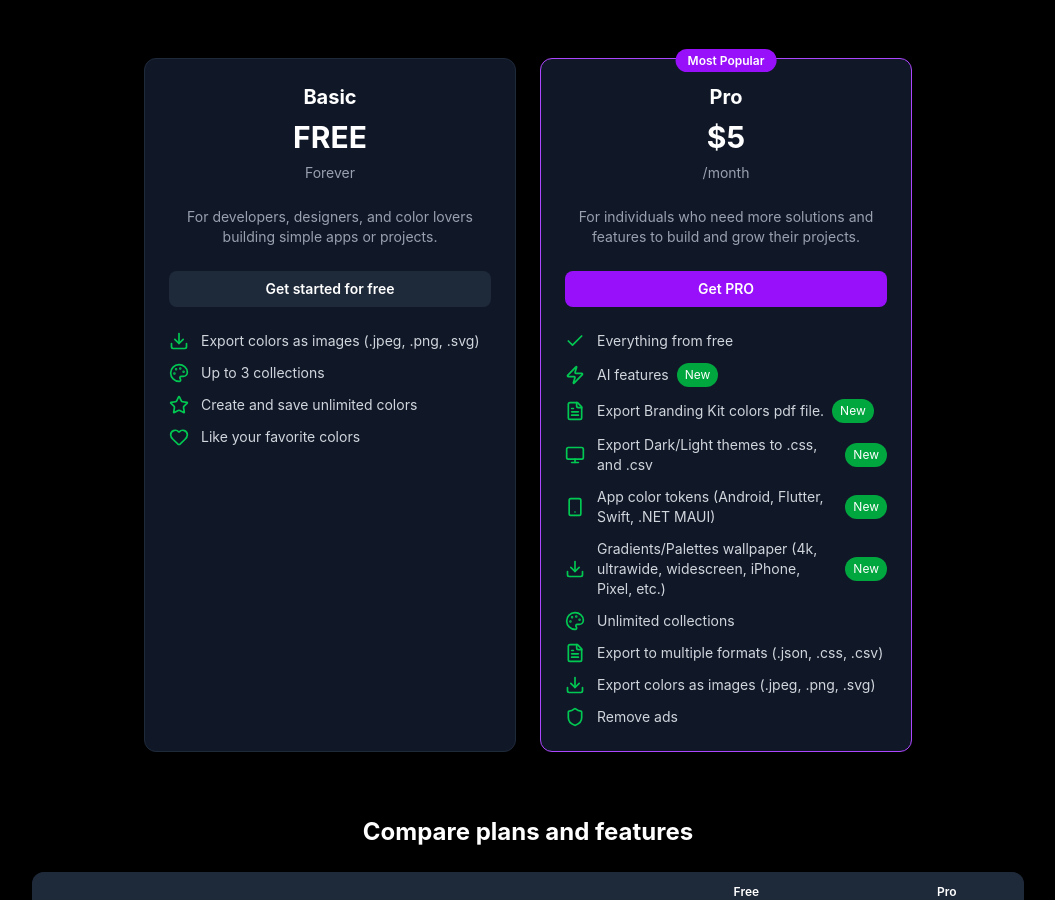
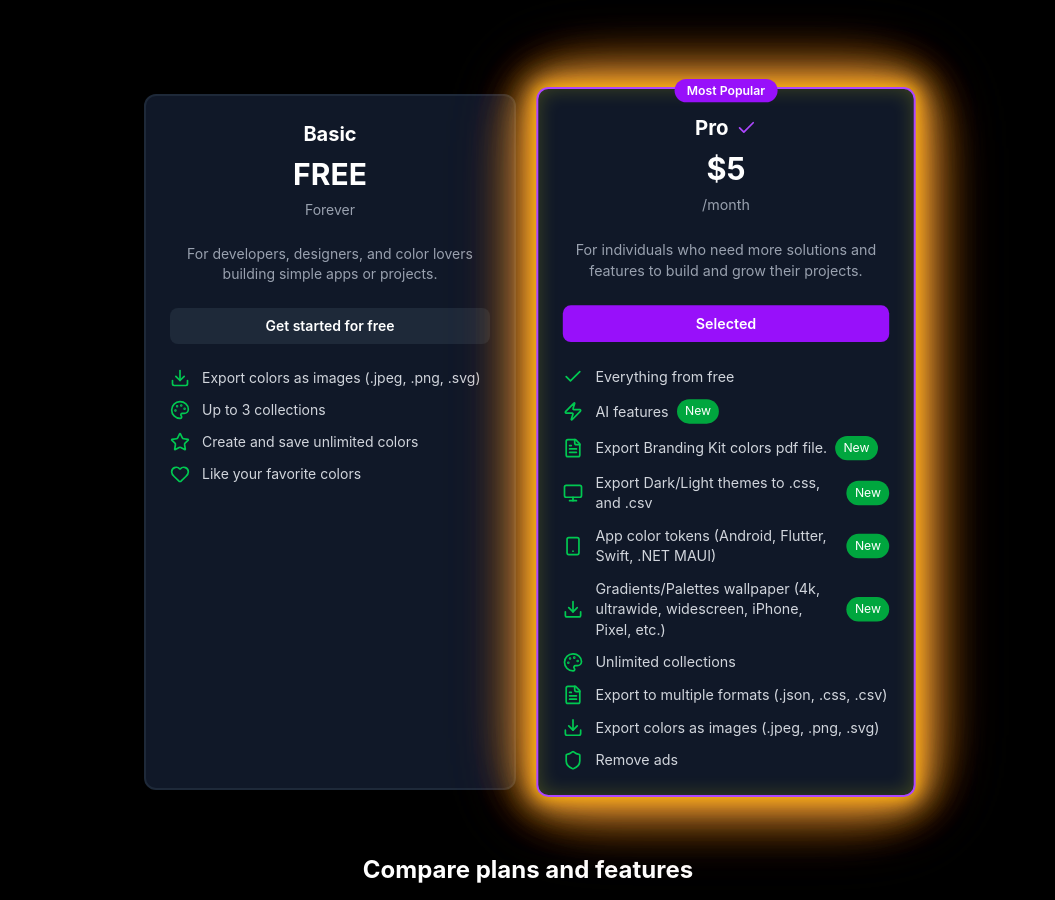
Before and after one commit to toochinos/gradient, a Next.js app: page /upgrade in a window 1280 px wide. Shown: the part 243-1143 px from the top of the page, without its empty margins (112-1167 px from the left). Built offline with nearby package versions, Linux system fonts and the light colour scheme.

Commit message:
Update SaaS with new features

```diff
--- a/src/app/upgrade/page.tsx
+++ b/src/app/upgrade/page.tsx
@@ -6,6 +6,7 @@ import Link from 'next/link';
 
 export default function UpgradePage() {
   const [isYearly, setIsYearly] = useState(false);
+  const [selectedPlan, setSelectedPlan] = useState<'free' | 'pro'>('pro');
 
   const features = useMemo(() => [
     { icon: <Download className="w-5 h-5" />, text: "Export colors as images (.jpeg, .png, .svg)" },
@@ -62,9 +63,16 @@ export default function UpgradePage() {
           <h1 className="text-3xl font-bold text-white mb-4">
             Simple pricing, start for free and upgrade anytime.
           </h1>
-          <p className="text-lg text-gray-400 mb-6">
+          <p className="text-lg text-gray-400 mb-4">
             Get access to all the new features of Gradient Master. Cancel anytime. Price in USD.
           </p>
+          <div className="mb-6">
+            <p className="text-sm text-gray-300">
+              Currently selected: <span className="font-semibold text-purple-400">
+                {selectedPlan === 'free' ? 'Free Plan' : 'Pro Plan'}
+              </span>
+            </p>
+          </div>
 
           {/* Toggle */}
           <div className="flex items-center justify-center space-x-4 mb-8">
@@ -72,7 +80,10 @@ export default function UpgradePage() {
               Monthly
             </span>
             <button
-              onClick={() => setIsYearly(!isYearly)}
+              onClick={() => {
+                setIsYearly(!isYearly);
+                setSelectedPlan('pro');
+              }}
               className={`relative inline-flex h-5 w-9 items-center rounded-full transition-colors ${
                 isYearly ? 'bg-purple-600' : 'bg-gray-600'
               }`}
@@ -95,9 +106,46 @@ export default function UpgradePage() {
         <div className="max-w-5xl mx-auto px-4">
           <div className="grid md:grid-cols-2 gap-6 max-w-3xl mx-auto">
             {/* Basic Plan */}
-            <div className="bg-gray-900 rounded-xl shadow-lg p-6 border border-gray-800">
+            <div
+              className={`bg-gray-900 rounded-xl shadow-lg p-6 border-2 cursor-pointer transition-all ${
+                selectedPlan === 'free'
+                  ? 'border-purple-500'
+                  : 'border-gray-800 hover:border-gray-600'
+              }`}
+              style={selectedPlan === 'free' ? {
+                boxShadow: `
+                  0 0 15px rgba(255, 255, 0, 0.7),
+                  0 0 20px rgba(255, 0, 0, 0.6),
+                  0 0 25px rgba(255, 255, 0, 0.6),
+                  0 0 30px rgba(147, 51, 234, 0.5),
+                  0 0 35px rgba(255, 255, 0, 0.5),
+                  0 0 40px rgba(255, 255, 0, 0.4),
+                  0 0 45px rgba(255, 0, 0, 0.3),
+                  0 0 50px rgba(255, 255, 0, 0.3),
+                  0 0 55px rgba(255, 0, 0, 0.3),
+                  0 0 60px rgba(147, 51, 234, 0.3),
+                  0 0 65px rgba(255, 255, 0, 0.3),
+                  0 0 70px rgba(255, 255, 0, 0.2),
+                  0 0 75px rgba(255, 0, 0, 0.2),
+                  0 0 80px rgba(255, 255, 0, 0.2),
+                  0 0 85px rgba(255, 0, 0, 0.2),
+                  0 0 90px rgba(147, 51, 234, 0.2),
+                  0 0 95px rgba(255, 255, 0, 0.2),
+                  0 0 100px rgba(255, 255, 0, 0.1),
+                  inset 0 0 20px rgba(255, 255, 0, 0.2)
+                `,
+                filter: 'blur(0.5px)',
+                transform: 'scale(1.02)'
+              } : {}}
+              onClick={() => setSelectedPlan('free')}
+            >
               <div className="text-center mb-6">
-                <h3 className="text-xl font-bold text-white mb-2">Basic</h3>
+                <div className="flex items-center justify-center mb-2">
+                  <h3 className="text-xl font-bold text-white">Basic</h3>
+                  {selectedPlan === 'free' && (
+                    <Check className="w-5 h-5 text-purple-500 ml-2" />
+                  )}
+                </div>
                 <div className="text-3xl font-bold text-white mb-2">FREE</div>
                 <div className="text-gray-400 text-sm">Forever</div>
               </div>
@@ -106,8 +154,18 @@ export default function UpgradePage() {
                 For developers, designers, and color lovers building simple apps or projects.
               </p>
 
-              <button className="w-full bg-gray-800 text-white py-2 rounded-lg font-semibold hover:bg-gray-700 transition-colors mb-6 text-sm">
-                Get started for free
+              <button
+                className={`w-full py-2 rounded-lg font-semibold transition-colors mb-6 text-sm ${
+                  selectedPlan === 'free'
+                    ? 'bg-purple-600 text-white hover:bg-purple-700'
+                    : 'bg-gray-800 text-white hover:bg-gray-700'
+                }`}
+                onClick={(e) => {
+                  e.stopPropagation();
+                  setSelectedPlan('free');
+                }}
+              >
+                {selectedPlan === 'free' ? 'Selected' : 'Get started for free'}
               </button>
 
               <div className="space-y-3">
@@ -121,7 +179,39 @@ export default function UpgradePage() {
             </div>
 
             {/* Pro Plan */}
-            <div className="bg-gray-900 rounded-xl shadow-lg p-6 border border-purple-500 relative">
+            <div
+              className={`bg-gray-900 rounded-xl shadow-lg p-6 border-2 relative cursor-pointer transition-all ${
+                selectedPlan === 'pro'
+                  ? 'border-purple-500'
+                  : 'border-gray-800 hover:border-gray-600'
+              }`}
+              style={selectedPlan === 'pro' ? {
+                boxShadow: `
+                  0 0 15px rgba(255, 255, 0, 0.7),
+                  0 0 20px rgba(255, 0, 0, 0.6),
+                  0 0 25px rgba(255, 255, 0, 0.6),
+                  0 0 30px rgba(147, 51, 234, 0.5),
+                  0 0 35px rgba(255, 255, 0, 0.5),
+                  0 0 40px rgba(255, 255, 0, 0.4),
+                  0 0 45px rgba(255, 0, 0, 0.3),
+                  0 0 50px rgba(255, 255, 0, 0.3),
+                  0 0 55px rgba(255, 0, 0, 0.3),
+                  0 0 60px rgba(147, 51, 234, 0.3),
+                  0 0 65px rgba(255, 255, 0, 0.3),
+                  0 0 70px rgba(255, 255, 0, 0.2),
+                  0 0 75px rgba(255, 0, 0, 0.2),
+                  0 0 80px rgba(255, 255, 0, 0.2),
+                  0 0 85px rgba(255, 0, 0, 0.2),
+                  0 0 90px rgba(147, 51, 234, 0.2),
+                  0 0 95px rgba(255, 255, 0, 0.2),
+                  0 0 100px rgba(255, 255, 0, 0.1),
+                  inset 0 0 20px rgba(255, 255, 0, 0.2)
+                `,
+                filter: 'blur(0.5px)',
+                transform: 'scale(1.02)'
+              } : {}}
+              onClick={() => setSelectedPlan('pro')}
+            >
               <div className="absolute -top-3 left-1/2 transform -translate-x-1/2">
                 <span className="bg-purple-600 text-white px-3 py-1 rounded-full text-xs font-semibold">
                   Most Popular
@@ -129,7 +219,12 @@ export default function UpgradePage() {
               </div>
 
               <div className="text-center mb-6">
-                <h3 className="text-xl font-bold text-white mb-2">Pro</h3>
+                <div className="flex items-center justify-center mb-2">
+                  <h3 className="text-xl font-bold text-white">Pro</h3>
+                  {selectedPlan === 'pro' && (
+                    <Check className="w-5 h-5 text-purple-500 ml-2" />
+                  )}
+                </div>
                 <div className="text-3xl font-bold text-white mb-2">
                   ${isYearly ? '3.33' : '5'}
                 </div>
@@ -140,8 +235,18 @@ export default function UpgradePage() {
                 For individuals who need more solutions and features to build and grow their projects.
               </p>
 
-              <button className="w-full bg-purple-600 text-white py-2 rounded-lg font-semibold hover:bg-purple-700 transition-colors mb-6 text-sm">
-                Get PRO
+              <button
+                className={`w-full py-2 rounded-lg font-semibold transition-colors mb-6 text-sm ${
+                  selectedPlan === 'pro'
+                    ? 'bg-purple-600 text-white hover:bg-purple-700'
+                    : 'bg-purple-600 text-white hover:bg-purple-700'
+                }`}
+                onClick={(e) => {
+                  e.stopPropagation();
+                  setSelectedPlan('pro');
+                }}
+              >
+                {selectedPlan === 'pro' ? 'Selected' : 'Get PRO'}
               </button>
 
               <div className="space-y-3">
@@ -181,15 +286,29 @@ export default function UpgradePage() {
                     <th className="px-4 py-3 text-center text-xs font-semibold text-white">
                       <div>Free</div>
                       <div className="text-xs text-gray-400">Forever</div>
-                      <button className="mt-1 bg-gray-700 text-white px-3 py-1 rounded text-xs hover:bg-gray-600">
-                        Get started for free
+                      <button
+                        className={`mt-1 px-3 py-1 rounded text-xs transition-colors ${
+                          selectedPlan === 'free'
+                            ? 'bg-purple-600 text-white hover:bg-purple-700'
+                            : 'bg-gray-700 text-white hover:bg-gray-600'
+                        }`}
+                        onClick={() => setSelectedPlan('free')}
+                      >
+                        {selectedPlan === 'free' ? 'Selected' : 'Get started for free'}
                       </button>
                     </th>
                     <th className="px-4 py-3 text-center text-xs font-semibold text-white">
                       <div>Pro</div>
                       <div className="text-xs text-gray-400">$5/month</div>
-                      <button className="mt-1 bg-purple-600 text-white px-3 py-1 rounded text-xs hover:bg-purple-700">
-                        Get PRO
+                      <button
+                        className={`mt-1 px-3 py-1 rounded text-xs transition-colors ${
+                          selectedPlan === 'pro'
+                            ? 'bg-purple-600 text-white hover:bg-purple-700'
+                            : 'bg-gray-700 text-white hover:bg-gray-600'
+                        }`}
+                        onClick={() => setSelectedPlan('pro')}
+                      >
+                        {selectedPlan === 'pro' ? 'Selected' : 'Get PRO'}
                       </button>
                     </th>
                   </tr>
@@ -346,8 +465,26 @@ export default function UpgradePage() {
             </div>
           </div>
 
-          <button className="bg-white text-purple-600 px-6 py-3 rounded-lg font-semibold text-base hover:bg-gray-100 transition-colors">
-            Upgrade to Pro for $3.33/mo
+          <button
+            className={`px-6 py-3 rounded-lg font-semibold text-base transition-colors ${
+              selectedPlan === 'free'
+                ? 'bg-purple-600 text-white hover:bg-purple-700'
+                : 'bg-white text-purple-600 hover:bg-gray-100'
+            }`}
+            onClick={() => {
+              if (selectedPlan === 'free') {
+                // Handle free plan selection
+                console.log('Free plan selected');
+              } else {
+                // Handle pro plan selection
+                console.log('Pro plan selected');
+              }
+            }}
+          >
+            {selectedPlan === 'free'
+              ? 'Continue with Free Plan'
+              : `Upgrade to Pro for $${isYearly ? '3.33' : '5'}/mo`
+            }
           </button>
         </div>
       </section>
```
